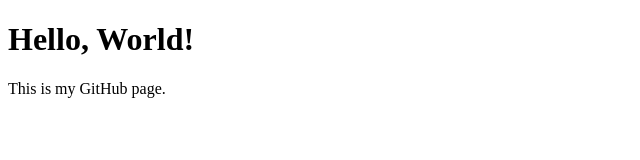
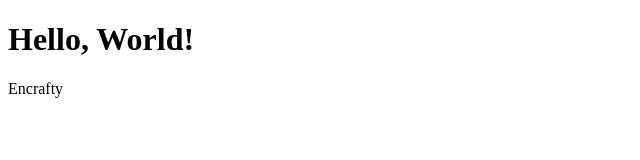
Before and after one commit to encrafty/encrafty.github.io, a plain HTML site: page index.html in a window 1280 px wide. Shown: the whole page, without its empty margins (0-640 px from the left). Drawn offline with Linux system fonts and the light colour scheme.

Commit message:
add encrafty to homepage

```diff
--- a/index.html
+++ b/index.html
@@ -1,10 +1,10 @@
 <!DOCTYPE html>
 <html>
 <head>
-  <title>Welcome to My GitHub Page</title>
+  <title>Encrafty</title>
 </head>
 <body>
   <h1>Hello, World!</h1>
-  <p>This is my GitHub page.</p>
+  <p>Encrafty</p>
 </body>
 </html>
```
